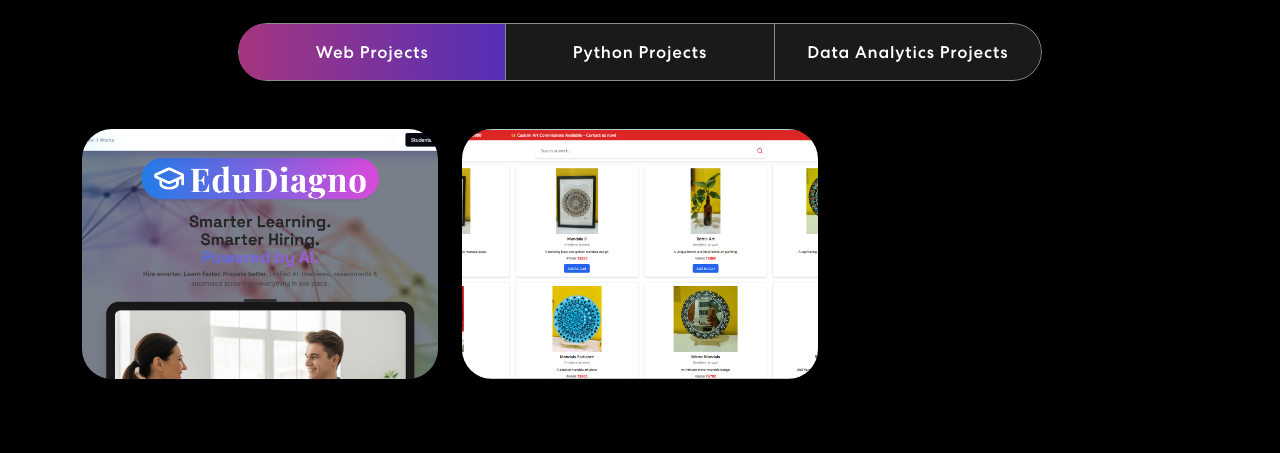
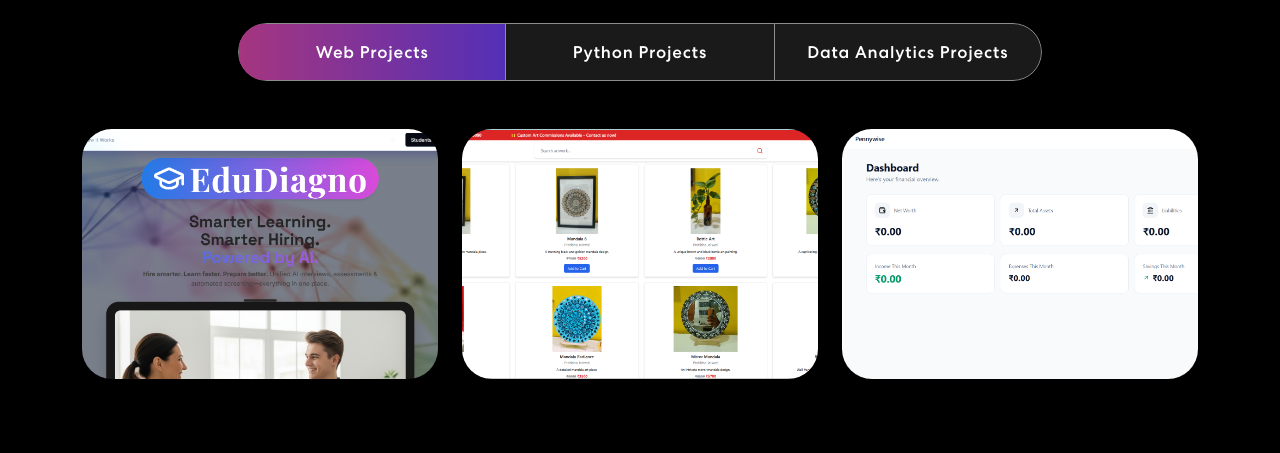
Before and after one commit to pratham13103/personal-portfolio, a React (Create React App) app: page / in a window 1280 px wide. Shown: the part 1620-2073 px from the top of the page. Built offline with nearby package versions, Linux system fonts and the light colour scheme.

Commit message:
updated portfolio

```diff
--- a/src/components/Projects.js
+++ b/src/components/Projects.js
@@ -6,6 +6,7 @@
 import projImg4 from "../assets/img/project-img4.png";
 import projImg5 from "../assets/img/project-img5.png";
 import projImg6 from "../assets/img/project-img6.png";
+import projImg7 from "../assets/img/project-img7.png";
 import colorSharp2 from "../assets/img/color-sharp2.png";
 import "animate.css";
 import TrackVisibility from "react-on-screen";
@@ -23,6 +24,12 @@
       description: "Traditional & custom art gallery",
       imgUrl: projImg3,
       link: "https://www.jaiswalart.in/",
+    },
+    {
+      title: "Pennywise",
+      description: "Personal finance management app",
+      imgUrl: projImg7,
+      link: "https://pennywise-fm724aj42-prathameshs-projects-003b6a5b.vercel.app/",
     },
   ];
 
```
Also changed, not shown: src/assets/img/project-img7.png (added), 1 other file (tests, documents, lock files or other folders).
